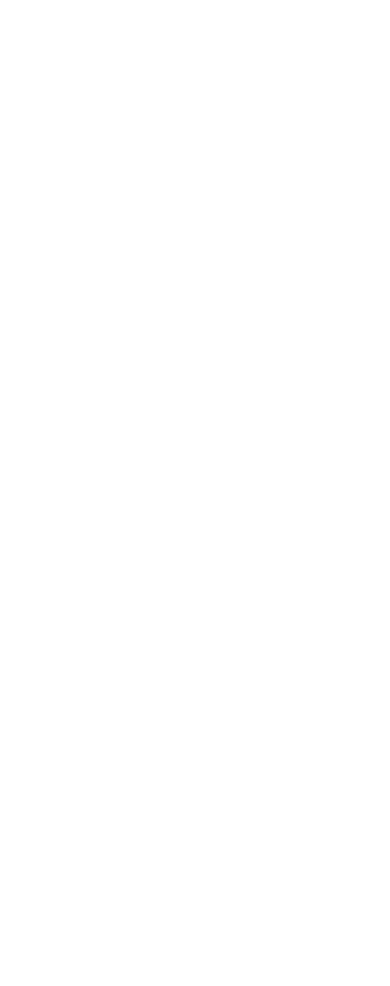
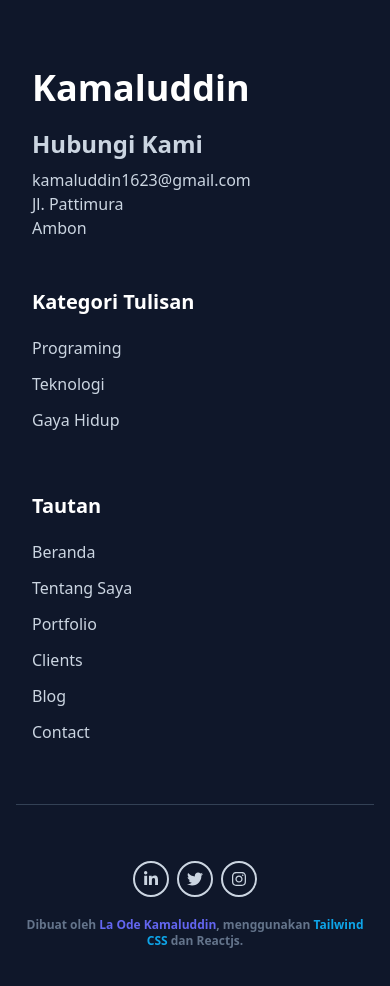
Before and after one commit to kamal-ts/myportfolio, a React (Create React App) app: page / in a window 390 px wide. Shown: the part 7320-8306 px from the top of the page. Before the commit the page ends 7312 px from the top, so only its background shows below. Built offline with nearby package versions, Linux system fonts and the light colour scheme; the HTML template or start-up script is replaced by a standard one.

Commit message:
complete footer

```diff
--- a/src/App.jsx
+++ b/src/App.jsx
@@ -6,7 +6,7 @@
 import Clients from './components/home/clients'
 import Blog from './components/home/blog'
 import Contact from './components/home/contact'
-
+import Footer from './components/home/footer'
 
 function App() {
   useEffect(() => {
@@ -36,6 +36,9 @@
       <section id='contact' className='pt-36 pb-32'>
         <Contact/>
       </section>
+      <footer id='footer' className='pt-24 pb-12 bg-dark'>
+        <Footer/>
+      </footer>
     </div>
   );
 }
--- /dev/null
+++ b/src/components/home/footer.jsx
@@ -0,0 +1,74 @@
+/* eslint-disable react/jsx-no-target-blank */
+
+import React from 'react'
+import { FaTwitter, FaLinkedinIn, FaInstagram } from 'react-icons/fa'
+
+function footer() {
+    return (
+        <div className='container'>
+            <div className='flex flex-wrap'>
+                <div className='w-full px-4 mb-12 text-slate-300 font-medium md:w-1/3'>
+                    <h2 className='font-bold text-4xl text-white mb-5'>Kamaluddin</h2>
+                    <h3 className='font-bold text-2xl mb-2 '>Hubungi Kami</h3>
+                    <p>kamaluddin1623@gmail.com</p>
+                    <p>Jl. Pattimura</p>
+                    <p>Ambon</p>
+                </div>
+                <div className='w-full px-4 mb-12 text-slate-300 font-medium md:w-1/3'>
+                    <h3 className='font-semibold text-xl text-white mb-5' >Kategori Tulisan</h3>
+                    <ul>
+                        <li>
+                            <a href="#" className='inline-block text-base hover:text-indigo mb-3'>Programing</a>
+                        </li>
+                        <li>
+                            <a href="#" className='inline-block text-base hover:text-indigo mb-3'>Teknologi</a>
+                        </li>
+                        <li>
+                            <a href="#" className='inline-block text-base hover:text-indigo mb-3'>Gaya Hidup</a>
+                        </li>
+                    </ul>
+                </div>
+                <div className='w-full px-4 mb-12 text-slate-300 font-medium md:w-1/3'>
+                    <h3 className='font-semibold text-xl text-white mb-5' >Tautan</h3>
+                    <ul>
+                        <li>
+                            <a href="#home" className='inline-block text-base hover:text-indigo mb-3'>Beranda</a>
+                        </li>
+                        <li>
+                            <a href="#about" className='inline-block text-base hover:text-indigo mb-3'>Tentang Saya</a>
+                        </li>
+                        <li>
+                            <a href="#portfolio" className='inline-block text-base hover:text-indigo mb-3'>Portfolio</a>
+                        </li>
+                        <li>
+                            <a href="#clients" className='inline-block text-base hover:text-indigo mb-3'>Clients</a>
+                        </li>
+                        <li>
+                            <a href="#blog" className='inline-block text-base hover:text-indigo mb-3'>Blog</a>
+                        </li>
+                        <li>
+                            <a href="#contact" className='inline-block text-base hover:text-indigo mb-3'>Contact</a>
+                        </li>
+                    </ul>
+                </div>
+            </div>
+
+            <div className='w-full pt-10 border-t border-slate-700'>
+                <div className=' flex items-center mt-4 gap-2 justify-center mb-5'>
+                    <a href="#" className='transition-all duration-300 rounded-full flex justify-center items-center text-slate-300 border-2 border-slate-300 p-2 hover:border-indigo hover:text-white hover:bg-indigo '>
+                        <FaLinkedinIn />
+                    </a>
+                    <a href="#" className='transition-all duration-300 rounded-full flex justify-center items-center text-slate-300 border-2 border-slate-300 p-2 hover:border-indigo hover:text-white hover:bg-indigo '>
+                        <FaTwitter />
+                    </a>
+                    <a href="#" className='transition-all duration-300 rounded-full flex justify-center items-center text-slate-300 border-2 border-slate-300 p-2 hover:border-indigo hover:text-white hover:bg-indigo '>
+                        <FaInstagram />
+                    </a>
+                </div>
+                <p className='font-semibold text-xs text-slate-500 text-center'>Dibuat oleh <a href="https://github.com/kamal-ts" target={'_blank'} className='font-bold text-indigo'>La Ode Kamaluddin</a>, menggunakan <a href="https://tailwindcss.com" target={'_blank'} className='font-bold text-sky-500'>Tailwind CSS</a> dan Reactjs.</p>
+            </div>
+        </div>
+    )
+}
+
+export default footer
--- a/src/components/home/header.jsx
+++ b/src/components/home/header.jsx
@@ -48,6 +48,9 @@
                                     <a href="#portfolio" className='block text-base transition-all duration-300 text-dark py-2 lg:py-0 pl-8 group-hover:text-indigo'>Portfolio</a>
                                 </li>
                                 <li className='group'>
+                                    <a href="#clients" className='block text-base transition-all duration-300 text-dark py-2 lg:py-0 pl-8 group-hover:text-indigo'>Clients</a>
+                                </li>
+                                <li className='group'>
                                     <a href="#blog" className='block text-base transition-all duration-300 text-dark py-2 lg:py-0 pl-8 group-hover:text-indigo'>Blog</a>
                                 </li>
                                 <li className='group'>
--- a/src/index.css
+++ b/src/index.css
@@ -2,9 +2,7 @@
 @tailwind components;
 @tailwind utilities;
 
-body {
-    font-family: 'Inter', sans-serif;
-}
+
 
 .navbar-fixed {
     @apply fixed z-[9999] bg-white bg-opacity-70 backdrop-blur-sm shadow-lg
```
